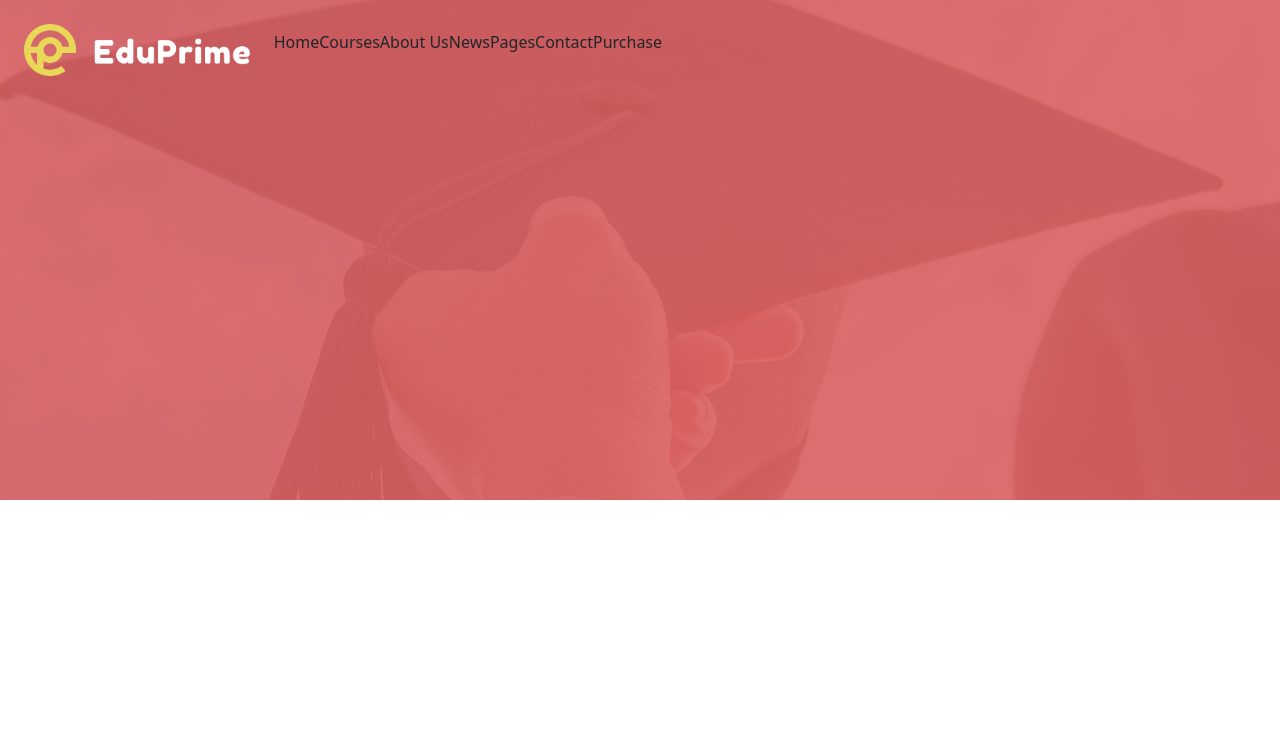
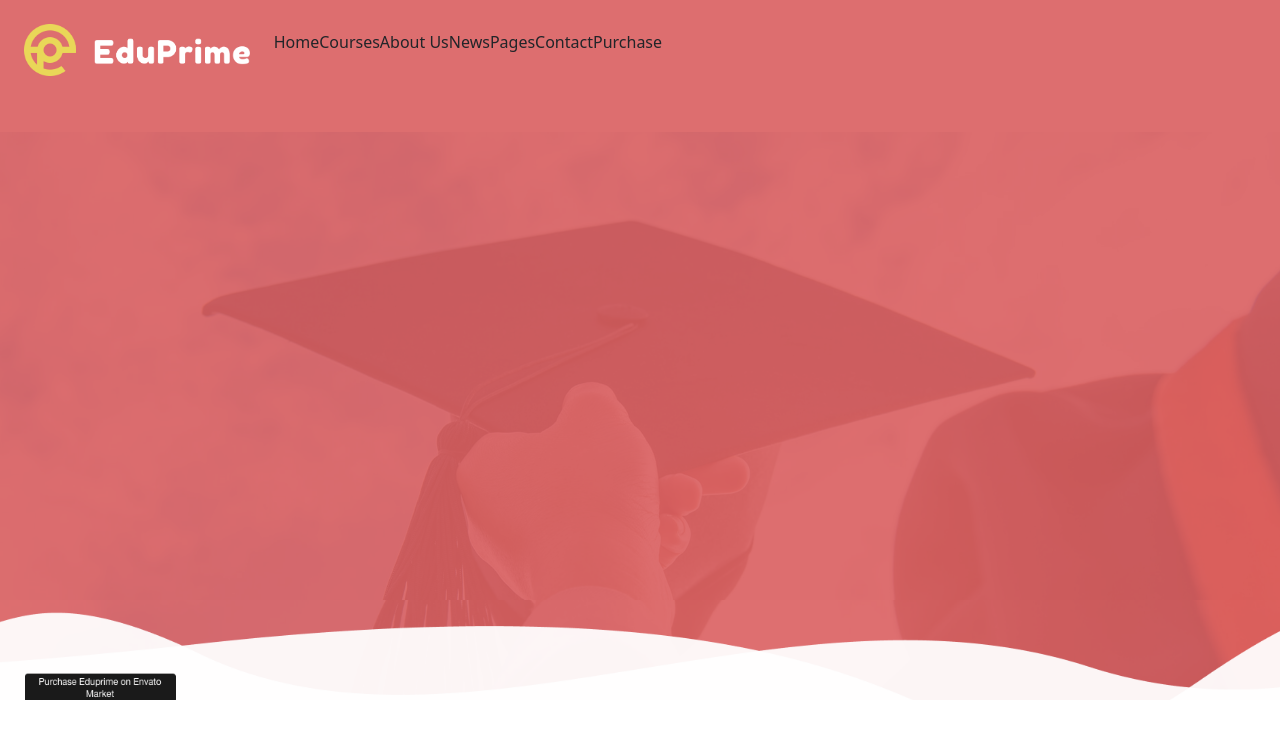
Before and after one commit to FraAccaBi/proj-html-vuejs, a Vue app: page / in a window 1280 px wide. Shown: the top 738 px of the page. Built offline with nearby package versions, Linux system fonts and the light colour scheme.

Commit message:
backup commit

```diff
--- a/src/components/SiteHeader.vue
+++ b/src/components/SiteHeader.vue
@@ -10,9 +10,11 @@
         </ul>
       </div>
     </div>
+
     <div class="main">
 
     </div>
+    <div class="wave"></div>
   </div>
 
 </template>
@@ -81,19 +83,34 @@ export default {
 @import "~@/assets/scss/variables.scss";
 .slider{
   background-image: url("../../public/img/theme_slider2_bg-1.jpg");
-  background-position: center;
-  height: 500px;
+  background-size: 102%;
+    background-position: 55% 104%;
+    background-repeat: no-repeat;
+    max-width: 1440px;
+    height: 700px;
 
   .header{
   background-color: $bg-pink-transparent;
-  height: calc(500px / 5);
+
+  height: calc(600px / 6);
     .logo>img{
     max-height: 100px;
     }
   };
   .main{
-    height: calc((500px / 5) * 4);
+    height: calc((600px / 6) * 5);
     background-color: $bg-pink-transparent;
+  }
+  .wave{
+    background-image: url("../../public/img/screencapture.png") ;
+    background-repeat: no-repeat;
+    height: 100px;
+
+    background-position: 10% 20%;
+    background-size: cover;
+
+
+
   }
 }
 
```
Also changed, not shown: public/img/screencapture.png (added), public/svg/svg-0.svg.
